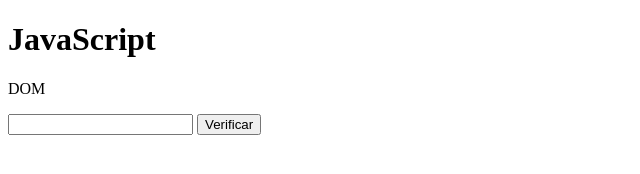
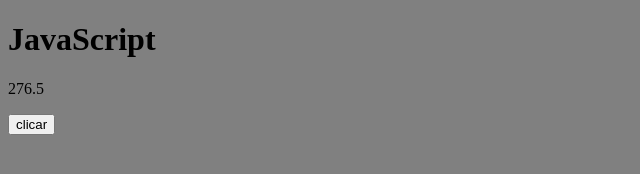
Before and after one commit to BrennoAlenkar/aulas-js, a plain HTML site: page index.html in a window 1280 px wide. Shown: the whole page, without its empty margins (0-640 px from the left). Drawn offline with Linux system fonts and the light colour scheme.

Commit message:
Funçoes

```diff
--- a/index.html
+++ b/index.html
@@ -10,14 +10,13 @@
 
     <p id="teste">DOM</p>
 
-    <input type="number" name="" id="numero">
-
-    <button onclick="parOuImpar()">Verificar</button>
+    <button onclick="testar()">clicar</button>
 
     <!--<script src="js/saidas.js"></script> -->
     <!--<script src="js/declaracao.js"></script>-->
     <!--<script src="js/sintaxe.js"></script>-->
     <!-- <script src="js/variaveis.js"></script>-->
     <!--<script src="js/operadores.js"></script>-->
+    <script src="js/funcoes.js"></script>
 </body>
 </html>
--- /dev/null
+++ b/js/funcoes.js
@@ -0,0 +1,34 @@
+function mudarCorFundo() {
+    document.body.style.background = 'gray';
+}
+
+mudarCorFundo();
+
+function cotacaoDolar(valorReal, dolar) {
+    return valorReal * dolar;
+}
+
+document.querySelector('#teste').innerHTML = cotacaoDolar(50, 5.53)
+
+//console.log(nome);
+
+//console.log(idade);
+
+//console.log(pessoa);
+
+
+//dizerNome();
+//mostrarAlencar()
+
+var nome = "Brenno";
+
+let idade = 27;
+
+const pessoa = "Eu mesmo";
+
+
+function dizerNome() {
+    console.log("Brenno");
+}
+
+const mostrarAlerta = () => alert('Olá, Mundo');
```
